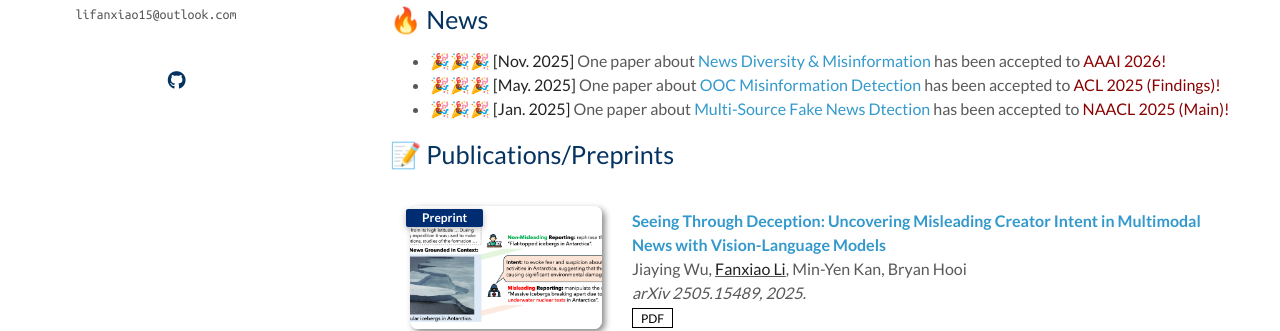
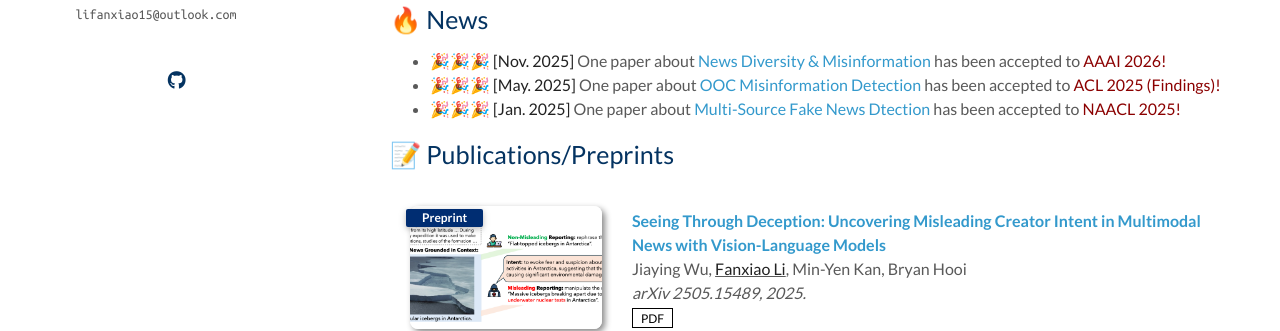
Before and after one commit to fanxiao15/fanxiao15.github.io, a Jekyll site: the page built from index.md, in a window 1280 px wide and 900 px high. Shown: the part 353-684 px from the top of the window. Built offline with Jekyll 4.4.1, drawn with Linux system fonts in a browser that asks for light colours; a style sheet for code colours, icons or effects is not loaded; our own code applies the rules of GitHub Pages for plain Markdown files.

Commit message:
Revise NAACL 2025 paper acceptance announcement
Updated news section to reflect acceptance of a paper at NAACL 2025.

```diff
--- a/index.md
+++ b/index.md
@@ -17,7 +17,7 @@
 ## 🔥 News
 -  🎉🎉🎉 **[Nov. 2025]** One paper about [News Diversity & Misinformation](https://arxiv.org/abs/2508.12711) has been accepted to <span style="color:darkred;">AAAI 2026! </span>
 -  🎉🎉🎉 **[May. 2025]** One paper about [OOC Misinformation Detection](https://arxiv.org/abs/2505.23449) has been accepted to <span style="color:darkred;">ACL 2025 (Findings)! </span>
--  🎉🎉🎉 **[Jan. 2025]** One paper about [Multi-Source Fake News Dtection](https://aclanthology.org/2025.naacl-long.461/) has been accepted to <span style="color:darkred;">NAACL 2025 (Main)! </span>
+-  🎉🎉🎉 **[Jan. 2025]** One paper about [Multi-Source Fake News Dtection](https://aclanthology.org/2025.naacl-long.461/) has been accepted to <span style="color:darkred;">NAACL 2025! </span>
 
 
 ## 📝 Publications/Preprints
```
